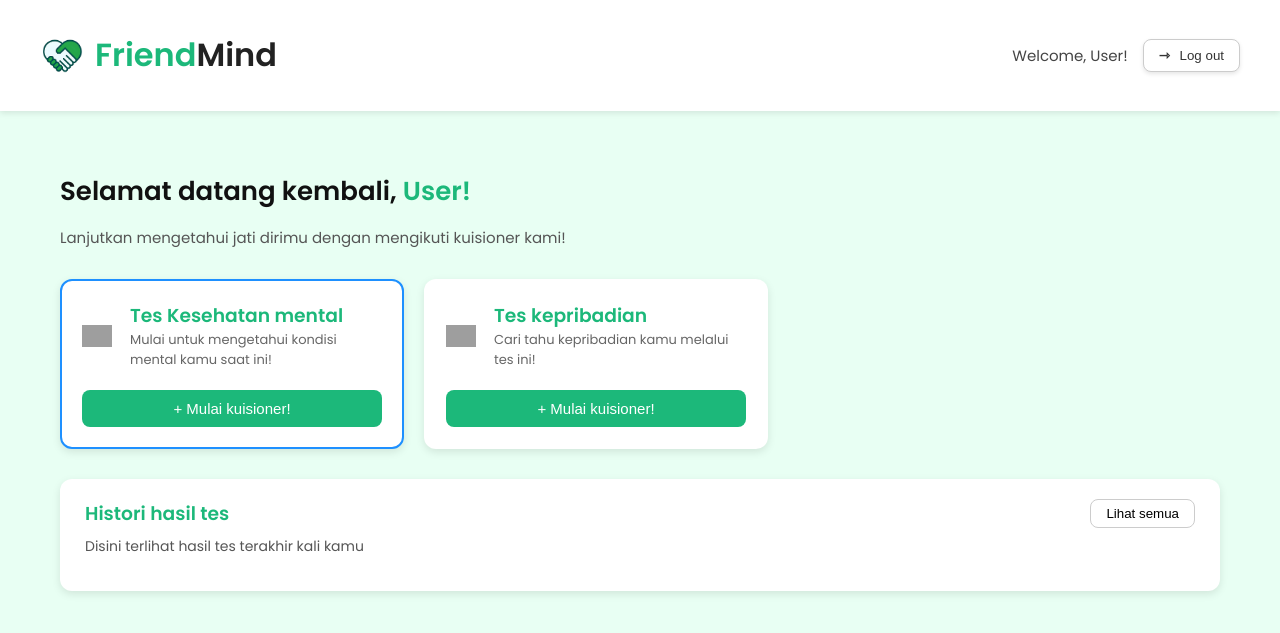
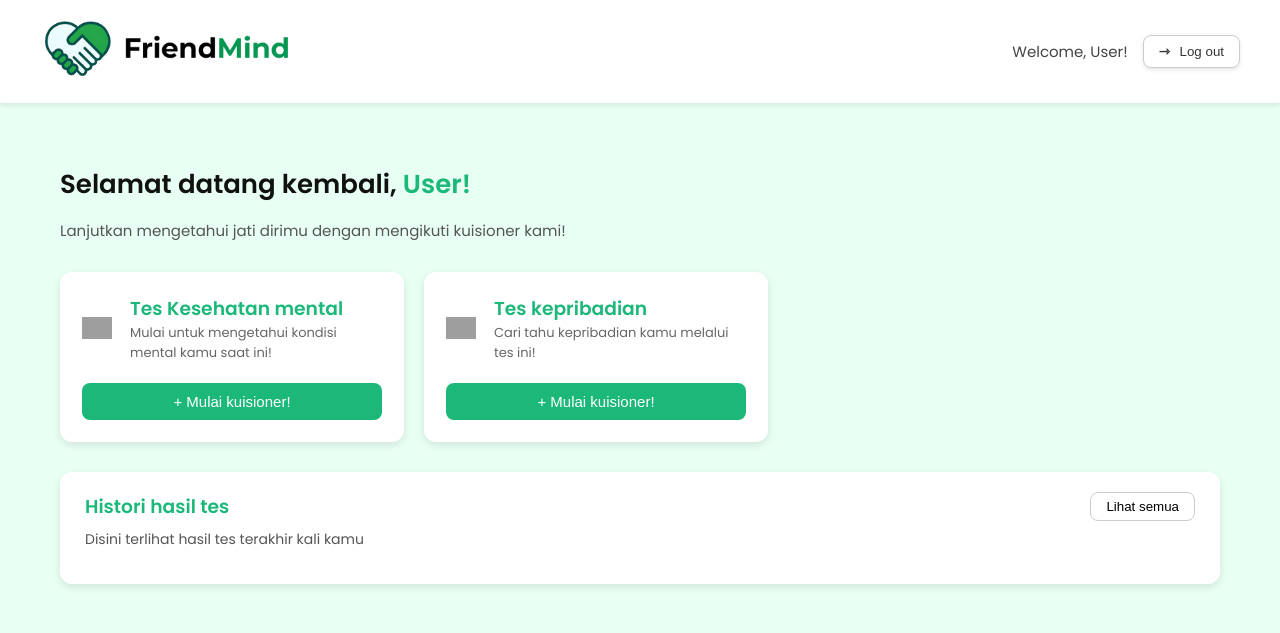
Before and after one commit to dafrizzzz/FriendMind-Web, a PHP site: page /dashboard.html in a window 1280 px wide. Shown: the top 633 px of the page. Run offline with PHP 8.4, Linux system fonts and the light colour scheme; grey boxes are pictures that could not be loaded.

Commit message:
Revisi tinggal php

```diff
--- a/Daftar.html
+++ b/Daftar.html
@@ -38,8 +38,8 @@
         </label>
       </div>
 
-      <a href="dashboard.html"><button type="submit">Buat akun</button></a>
-      <p class="login">Sudah mempunyai akun? <a href="#">Login!</a></p>
+      <button type="submit" a href="login.html">Buat akun</button></a>
+      <p class="login">Sudah mempunyai akun? <a href="login.html">Login!</a></p>
     </form>
   </div>
 </body>
--- a/assets/css/daftar.css
+++ b/assets/css/daftar.css
@@ -37,7 +37,7 @@ body {
 }
 
 .register-form {
-  background: white;
+  background: rgb(255, 255, 255);
   border-radius: 10px;
   box-shadow: 0 4px 12px rgba(0,0,0,0.1);
   width: 360px;
@@ -76,6 +76,7 @@ input[type="password"] {
   border-radius: 6px;
   margin-bottom: 15px;
   font-size: 14px;
+  align-items:left;
 }
 
 .checkbox {
--- a/assets/css/dashboard.css
+++ b/assets/css/dashboard.css
@@ -26,7 +26,7 @@ body {
 }
 
 .logo {
-  width: 45px;
+  width: 250px;
 }
 
 .green {
@@ -149,12 +149,6 @@ body {
   background-color: #169a64;
 }
 
-
-.highlight {
-  border: 2px solid #1e90ff;
-}
-
-
 .history {
   background-color: white;
   margin-top: 30px;
--- a/assets/css/login.css
+++ b/assets/css/login.css
@@ -42,7 +42,7 @@ body {
 
 .logo img {
   width: 190px;
-  height: 90px;
+  height: 60px;
   margin-bottom: 6px;
 }
 
--- a/dashboard.html
+++ b/dashboard.html
@@ -11,8 +11,13 @@
 
   <header class="navbar">
     <div class="logo-section">
-      <img src="assets/img/logo.png" alt="FriendMind Logo" class="logo">
-      <h1><span class="green">Friend</span>Mind</h1>
+      <a href="starter.html">
+        <img
+          src="assets/img/LOGO FRIENDMIND.png" alt="FriendMind"
+          width="250px"
+          class="logo d-flex align-items-center me-auto"
+        />
+      </a href>
     </div>
 
     <div class="user-section">
@@ -39,7 +44,9 @@
             <p>Mulai untuk mengetahui kondisi mental kamu saat ini!</p>
           </div>
         </div>
+        <a href="tesmental.html">
         <button class="btn">+ Mulai kuisioner!</button>
+        </a>
       </div>
 
       <div class="card">
@@ -50,7 +57,9 @@
             <p>Cari tahu kepribadian kamu melalui tes ini!</p>
           </div>
         </div>
+        <a href="teskepribadian.html">
         <button class="btn">+ Mulai kuisioner!</button>
+        </a>
       </div>
     </div>
 
```
Also changed, not shown: login.html (+7 -6 lines), starter.html (+4 -4 lines), teskepribadian.html (+5 -5 lines), tesmental.html (+6 -6 lines).
